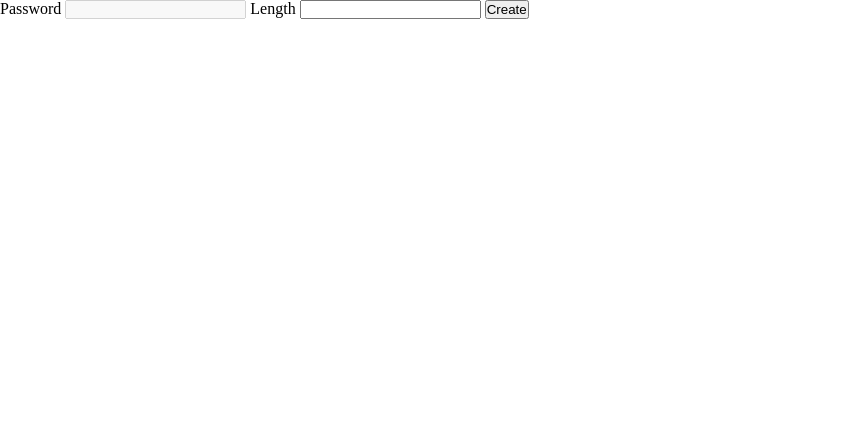
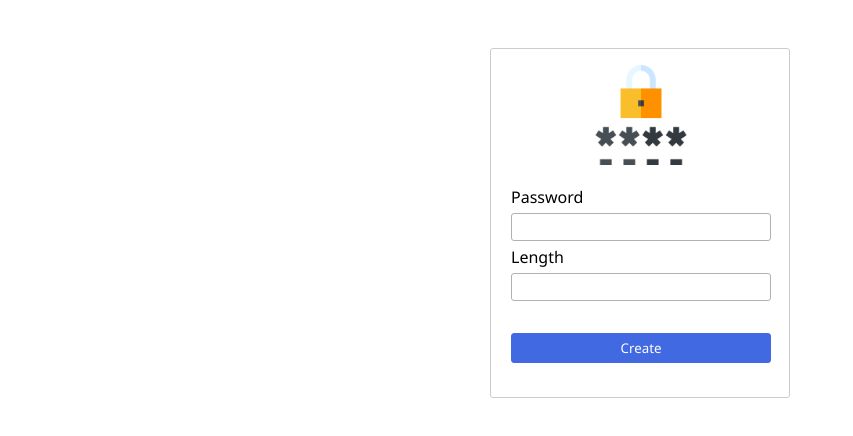
Before and after one commit to luisangelf11/PassGenerator, a plain HTML site: page index.html in a window 1280 px wide. Shown: the whole page, without its empty margins (0-853 px from the left). Drawn offline with Linux system fonts and the light colour scheme.

Commit message:
Add Css and Code JS for global vars

```diff
--- a/css/style.css
+++ b/css/style.css
@@ -2,4 +2,70 @@
     padding: 0;
     margin: 0;
     box-sizing: border-box;
+    font-family: 'Segoe UI', Tahoma, Geneva, Verdana, sans-serif;
 }
+
+.form{
+    margin:3rem auto;
+    width: 300px;
+    height: 350px;
+    display: flex;
+    flex-direction: column;
+    border: 1px solid #ccc;
+    border-radius: 3px;
+}
+
+.form img{
+    width: 100px;
+    height: 100px;
+    margin: 1rem 100px;
+}
+
+label{
+    padding: 5px;
+    margin-left: 15px;
+}
+
+input[type="text"]{
+    padding: 4px;
+    width: 260px;
+    margin-left: 20px;
+    outline: 0;
+    border: 1px solid rgb(177, 177, 177);
+    border-radius: 3px;
+}
+
+input[type="number"]{
+    padding: 4px;
+    width: 260px;
+    margin-left: 20px;
+    outline: 0;
+    border: 1px solid rgb(177, 177, 177);
+    border-radius: 3px;
+}
+
+input[type="text"]:focus{
+    border: 1px solid royalblue;
+}
+
+input[type="number"]:focus{
+    border: 1px solid royalblue;
+}
+
+input[type="submit"]{
+    padding: 5px;
+    color: #fff;
+    cursor: pointer;
+    width: 260px;
+    margin-left: 20px;
+    outline: 0;
+    border-radius: 3px;
+    margin-top: 2rem;
+    background-color: royalblue;
+    border: 1px solid royalblue;
+}
+
+input[type="submit"]:hover{
+    transition: all .5s ease;
+    opacity: .7;
+}
--- a/index.html
+++ b/index.html
@@ -6,11 +6,13 @@
     <meta name="viewport" content="width=device-width, initial-scale=1.0">
     <title>PassGenerator</title>
     <link rel="stylesheet" href="./css/style.css">
+    <link rel="shortcut icon" href="./assets/padlock.png" type="image/x-icon">
 </head>
 <body>
-    <form class="form">
+    <form class="form" id="generator">
+        <img src="./assets/password.png" alt="password">
         <label for="pass">Password</label>
-        <input type="text" name="pass" id="pass" disabled>
+        <input type="text" name="pass" id="pass">
         <label for="size">Length</label>
         <input type="number" name="size" id="size">
         <input type="submit" name="submit" id="submit" value="Create">
--- a/js/app.js
+++ b/js/app.js
@@ -0,0 +1,5 @@
+//My global vars and consts
+const d = document,
+      $form = d.getElementById("generator"),
+      $password = d.getElementById("pass");
+let  $length = d.getElementById("size").value;
```
Also changed, not shown: assets/padlock.png (added), assets/password.png (added).
